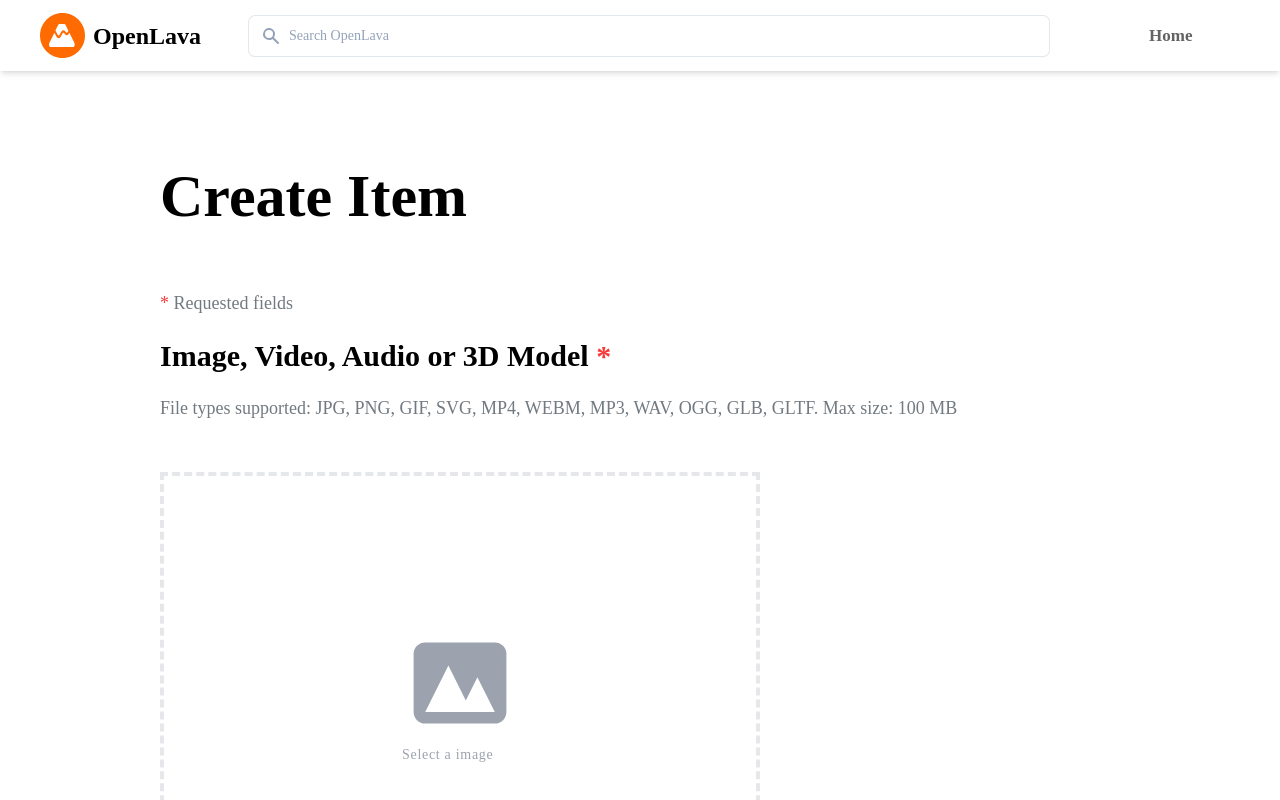
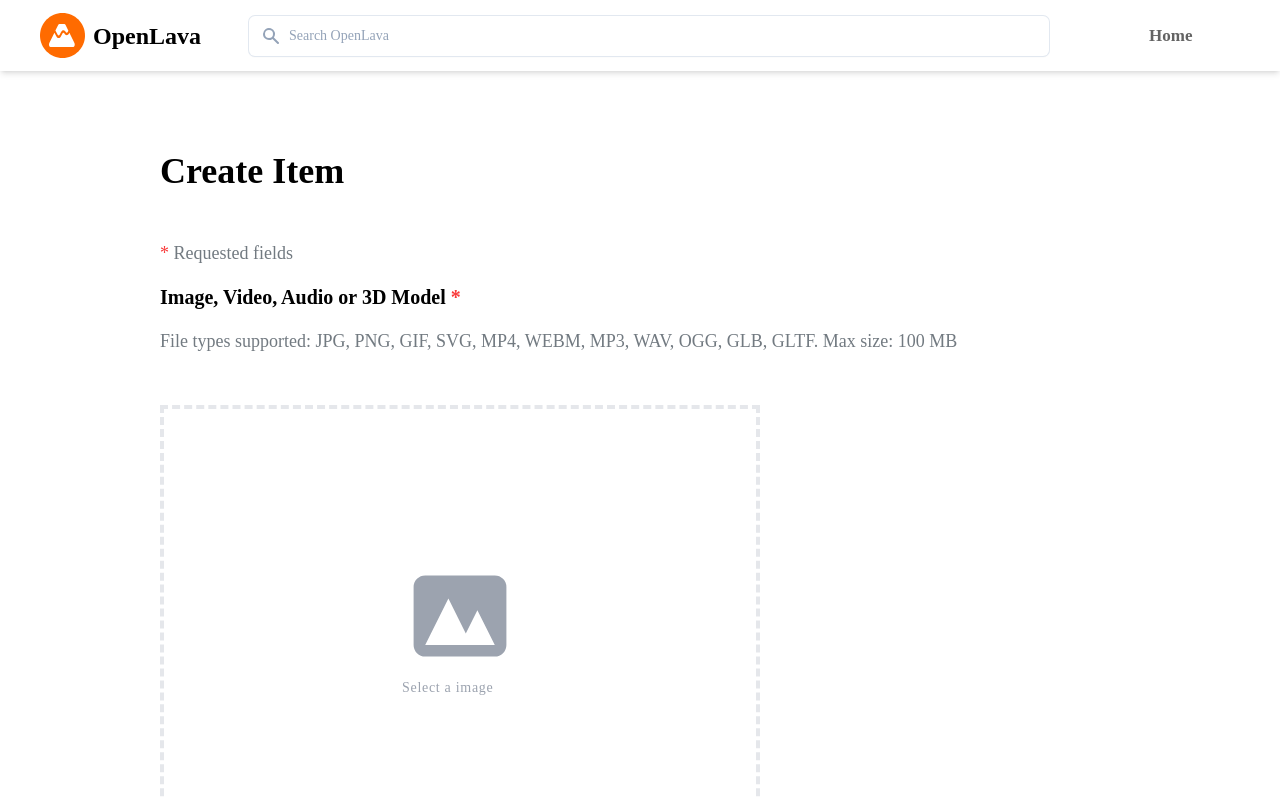
Before and after one commit to Elvincth/openlava, a Next.js app: page /createItem in a window 1280 px wide. Shown: the top 800 px of the page. Built offline with nearby package versions, Linux system fonts and the light colour scheme.

Commit message:
Update createItem.tsx

```diff
--- a/src/pages/createItem.tsx
+++ b/src/pages/createItem.tsx
@@ -5,13 +5,13 @@ const createItem = () => {
     <div>
       {/* top */}
       <div className="mx-[20px] my-[50px] lg:mx-[10rem] lg:my-[5rem]">
-        <div className="text-[35px] lg:text-[60px] text-black font-bold">
+        <div className="text-[35px] lg:text-4xl text-black font-bold">
           Create Item
         </div>
         <div className="mt-[30px] text-[14px] lg:text-[18px] text-[#727A81] lg:mt-[49px]">
           <span className="text-[#F93A3A]">* </span>Requested fields
         </div>
-        <div className="mt-[30px] text-[18px] lg:text-[30px] text-black lg:mt-[16px] font-bold">
+        <div className="mt-[30px] text-[18px] lg:text-xl text-black lg:mt-[16px] font-bold">
           Image, Video, Audio or 3D Model
           <span className="text-[#F93A3A]"> *</span>
         </div>
```
